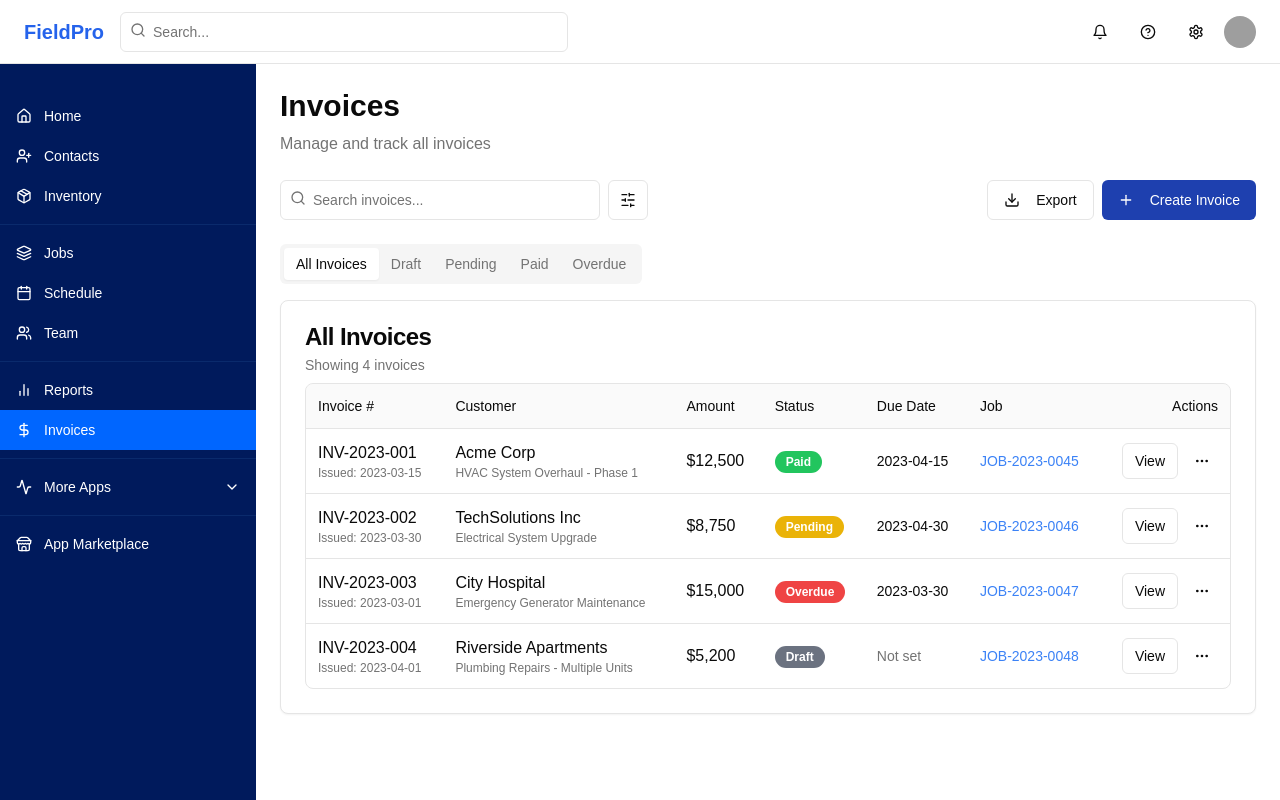
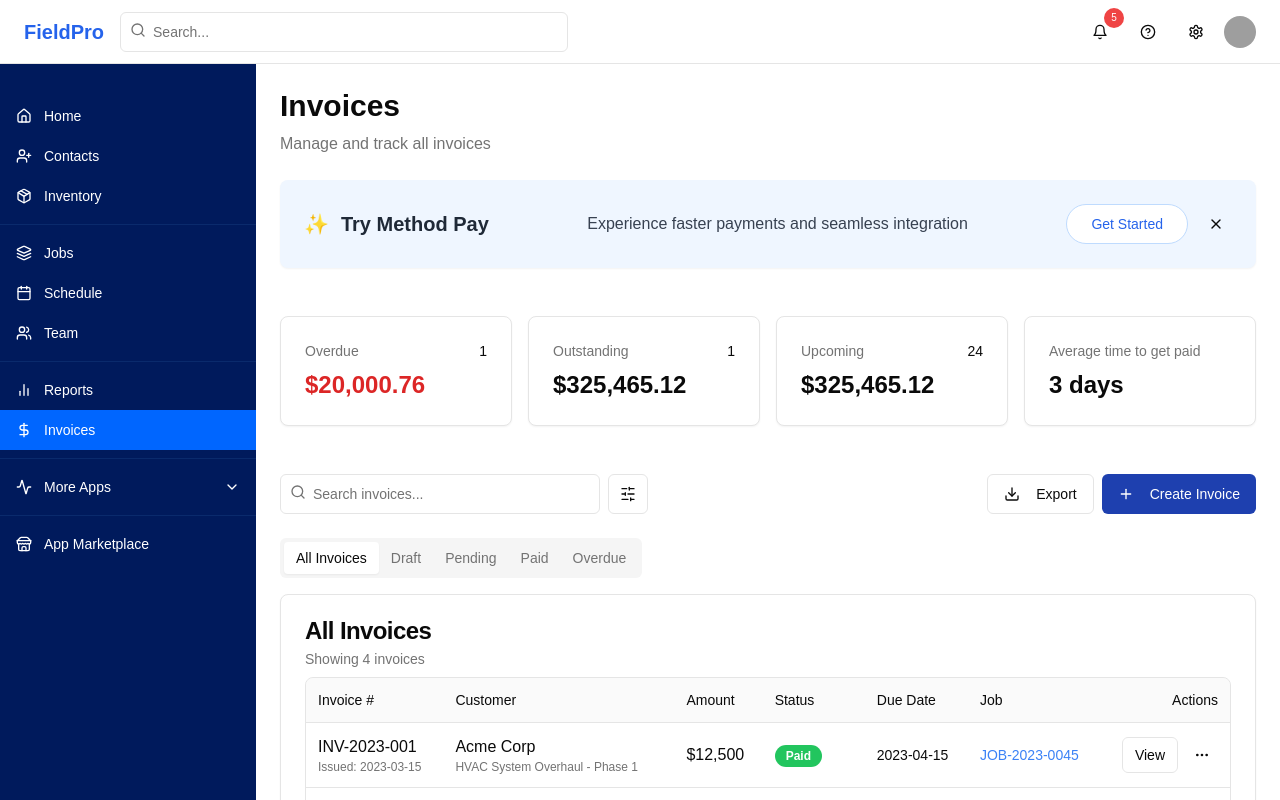
Before and after one commit to nickperaltab/new-beginning-craft, a Next.js app: page /invoices in a window 1280 px wide. Shown: the top 800 px of the page. Built offline with nearby package versions, Linux system fonts and the light colour scheme; grey boxes are pictures that could not be loaded.

Commit message:
Added invoice info blocks on list screen and notification bell with dummy data

```diff
--- a/app/invoices/page.tsx
+++ b/app/invoices/page.tsx
@@ -19,6 +19,9 @@ import {
   CheckCircle,
   AlertCircle,
   XCircle,
+  Timer,
+  AlertTriangle,
+  CalendarClock,
 } from "lucide-react"
 import Link from "next/link"
 import { cn } from "@/lib/utils"
@@ -29,6 +32,80 @@ import {
   DropdownMenuSeparator,
   DropdownMenuTrigger,
 } from "@/components/ui/dropdown-menu"
+import { MethodPayBanner } from "@/components/method-pay-banner"
+
+// Invoice Summary Metrics Component
+function InvoiceSummaryMetrics({ invoices }: { invoices: any[] }) {
+  // Calculate metrics
+  const overdueInvoices = invoices.filter(inv => inv.status === "overdue")
+  const pendingInvoices = invoices.filter(inv => inv.status === "pending")
+  // For upcoming, we'll use pending invoices but in a real app this would be based on due dates
+  const upcomingInvoices = invoices.filter(inv => inv.status === "pending" || inv.status === "draft")
+
+  // Calculate total amounts
+  const overdueAmount = overdueInvoices.reduce((sum, inv) => sum + inv.amount, 0)
+  const outstandingAmount = pendingInvoices.reduce((sum, inv) => sum + inv.amount, 0)
+  const upcomingAmount = upcomingInvoices.reduce((sum, inv) => sum + inv.amount, 0)
+
+  // For average time to get paid, we'd normally calculate this from actual data
+  // For this example, we'll use a mock value
+  const avgDaysToPay = 3
+
+  return (
+    <div className="grid gap-4 grid-cols-1 sm:grid-cols-2 lg:grid-cols-4 mb-6">
+      {/* Overdue Invoices */}
+      <Card className="shadow-sm">
+        <CardContent className="p-6">
+          <div className="flex flex-col gap-2">
+            <div className="flex items-center justify-between">
+              <p className="text-sm font-medium text-muted-foreground">Overdue</p>
+              <span className="text-sm font-medium">{overdueInvoices.length}</span>
+            </div>
+            <p className="text-2xl font-bold text-red-600">$20,000.76</p>
+          </div>
+        </CardContent>
+      </Card>
+
+      {/* Outstanding Invoices */}
+      <Card className="shadow-sm">
+        <CardContent className="p-6">
+          <div className="flex flex-col gap-2">
+            <div className="flex items-center justify-between">
+              <p className="text-sm font-medium text-muted-foreground">Outstanding</p>
+              <span className="text-sm font-medium">{pendingInvoices.length}</span>
+            </div>
+            <p className="text-2xl font-bold">$325,465.12</p>
+          </div>
+        </CardContent>
+      </Card>
+
+      {/* Upcoming Invoices */}
+      <Card className="shadow-sm">
+        <CardContent className="p-6">
+          <div className="flex flex-col gap-2">
+            <div className="flex items-center justify-between">
+              <p className="text-sm font-medium text-muted-foreground">Upcoming</p>
+              <span className="text-sm font-medium">24</span>
+            </div>
+            <p className="text-2xl font-bold">$325,465.12</p>
+          </div>
+        </CardContent>
+      </Card>
+
+      {/* Average Time to Get Paid */}
+      <Card className="shadow-sm">
+        <CardContent className="p-6">
+          <div className="flex flex-col gap-2">
+            <div className="flex items-center justify-between">
+              <p className="text-sm font-medium text-muted-foreground">Average time to get paid</p>
+            </div>
+            <p className="text-2xl font-bold">3 days</p>
+          </div>
+        </CardContent>
+      </Card>
+    </div>
+  )
+}
 
 export default function InvoicesPage() {
   const [searchQuery, setSearchQuery] = useState("")
@@ -200,6 +277,12 @@ export default function InvoicesPage() {
         <p className="text-muted-foreground">Manage and track all invoices</p>
       </div>
 
+      {/* Method Pay Banner */}
+      <MethodPayBanner />
+
+      {/* Invoice Summary Metrics */}
+      <InvoiceSummaryMetrics invoices={invoices} />
+
       <div className="flex flex-col md:flex-row items-start md:items-center justify-between gap-4">
         <div className="flex items-center gap-2 w-full md:w-auto">
           <div className="relative w-full md:w-80">
--- a/components/header.tsx
+++ b/components/header.tsx
@@ -3,8 +3,59 @@ import { Button } from "@/components/ui/button"
 import { Input } from "@/components/ui/input"
 import { UserNav } from "@/components/user-nav"
 import Link from "next/link"
+import {
+  DropdownMenu,
+  DropdownMenuContent,
+  DropdownMenuItem,
+  DropdownMenuSeparator,
+  DropdownMenuTrigger,
+} from "@/components/ui/dropdown-menu"
 
 export function Header() {
+  // Dummy notification data
+  const notifications = [
+    {
+      id: 1,
+      title: "URGENT: Invoice Overdue",
+      description: "Invoice #1234 is 15 days overdue - $3,250.00",
+      time: "2 min ago",
+      priority: "high",
+      type: "payment"
+    },
+    {
+      id: 2,
+      title: "Payment Declined",
+      description: "Payment for Invoice #2345 was declined - $1,875.50",
+      time: "1 hour ago",
+      priority: "medium",
+      type: "payment"
+    },
+    {
+      id: 3,
+      title: "New invoice paid",
+      description: "Invoice #3456 has been paid - $2,500.00",
+      time: "3 hours ago",
+      priority: "normal",
+      type: "payment"
+    },
+    {
+      id: 4,
+      title: "Job assigned",
+      description: "You've been assigned to a new job",
+      time: "5 hours ago",
+      priority: "normal",
+      type: "job"
+    },
+    {
+      id: 5,
+      title: "Customer message",
+      description: "John Smith sent you a message",
+      time: "1 day ago",
+      priority: "normal",
+      type: "message"
+    },
+  ];
+
   return (
     <header className="sticky top-0 z-50 flex h-16 items-center gap-4 border-b bg-background px-6">
       <div className="md:hidden">
@@ -22,9 +73,64 @@ export function Header() {
         </div>
       </div>
       <div className="flex items-center gap-2">
-        <Button variant="ghost" size="icon">
-          <Bell className="h-5 w-5" />
-        </Button>
+        <DropdownMenu>
+          <DropdownMenuTrigger asChild>
+            <Button variant="ghost" size="icon" className="relative">
+              <Bell className="h-5 w-5" />
+              <span className="absolute -top-1 -right-1 flex h-5 w-5 items-center justify-center rounded-full bg-red-500 text-[10px] font-medium text-white">
+                {notifications.length}
+              </span>
+            </Button>
+          </DropdownMenuTrigger>
+          <DropdownMenuContent align="end" className="w-80">
+            <div className="flex items-center justify-between px-4 py-2 font-medium">
+              <span>Notifications</span>
+              <span className="text-xs text-blue-500 cursor-pointer">Mark all as read</span>
+            </div>
+            <DropdownMenuSeparator />
+            {notifications.map((notification) => {
+              // Determine background color based on priority
+              const bgColor =
+                notification.priority === "high" ? "bg-red-50" :
+                notification.priority === "medium" ? "bg-yellow-50" : "";
+
+              // Determine text color based on priority
+              const titleColor =
+                notification.priority === "high" ? "text-red-600 font-semibold" :
+                notification.priority === "medium" ? "text-yellow-600 font-semibold" : "font-medium";
+
+              return (
+                <DropdownMenuItem key={notification.id} className={`cursor-pointer py-3 px-4 ${bgColor}`}>
+                  <div className="flex flex-col space-y-1 w-full">
+                    <div className="flex justify-between items-center">
+                      <p className={`text-sm ${titleColor}`}>{notification.title}</p>
+                      <span className="text-xs text-muted-foreground">{notification.time}</span>
+                    </div>
+                    <p className="text-xs text-muted-foreground">{notification.description}</p>
+                    {notification.priority === "high" && notification.type === "payment" && (
+                      <div className="mt-1 flex items-center gap-2">
+                        <Button size="sm" className="h-7 px-3 py-1 text-xs bg-red-500 hover:bg-red-600">
+                          View Invoice
+                        </Button>
+                      </div>
+                    )}
+                    {notification.priority === "medium" && notification.type === "payment" && (
+                      <div className="mt-1 flex items-center gap-2">
+                        <Button size="sm" className="h-7 px-3 py-1 text-xs bg-yellow-500 hover:bg-yellow-600 text-white">
+                          View Payment
+                        </Button>
+                      </div>
+                    )}
+                  </div>
+                </DropdownMenuItem>
+              );
+            })}
+            <DropdownMenuSeparator />
+            <DropdownMenuItem className="cursor-pointer py-2 justify-center">
+              <span className="text-sm text-blue-500">View all notifications</span>
+            </DropdownMenuItem>
+          </DropdownMenuContent>
+        </DropdownMenu>
         <Button variant="ghost" size="icon">
           <HelpCircle className="h-5 w-5" />
         </Button>
--- /dev/null
+++ b/components/method-pay-banner.tsx
@@ -0,0 +1,38 @@
+"use client"
+
+import { useState } from "react"
+import { Button } from "@/components/ui/button"
+import { X } from "lucide-react"
+
+export function MethodPayBanner() {
+  const [isVisible, setIsVisible] = useState(true)
+
+  if (!isVisible) return null
+
+  return (
+    <div className="relative w-full bg-blue-50 rounded-lg p-6 mb-6 flex flex-col sm:flex-row items-center justify-between shadow-sm">
+      <div className="flex items-center gap-3">
+        <span className="text-yellow-400 text-xl">✨</span>
+        <span className="font-semibold text-xl text-gray-800">Try Method Pay</span>
+      </div>
+
+      <p className="text-gray-700 my-3 sm:my-0 text-base">
+        Experience faster payments and seamless integration
+      </p>
+
+      <div className="flex items-center gap-3">
+        <Button className="bg-white text-blue-600 hover:bg-blue-100 border border-blue-200 font-medium px-6 rounded-full">
+          Get Started
+        </Button>
+        <Button
+          variant="ghost"
+          size="icon"
+          className="h-8 w-8 rounded-full"
+          onClick={() => setIsVisible(false)}
+        >
+          <X className="h-4 w-4" />
+        </Button>
+      </div>
+    </div>
+  )
+}
```
